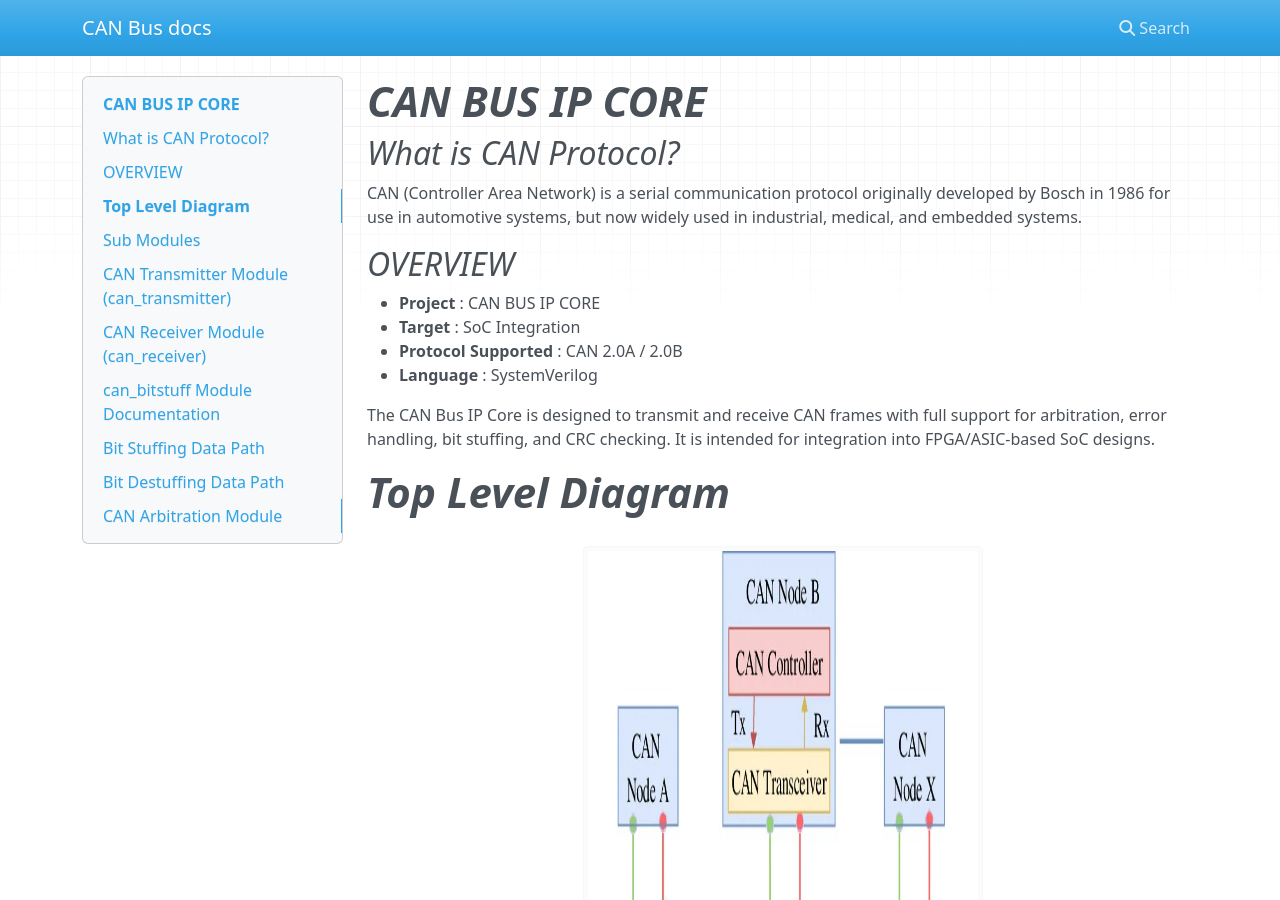
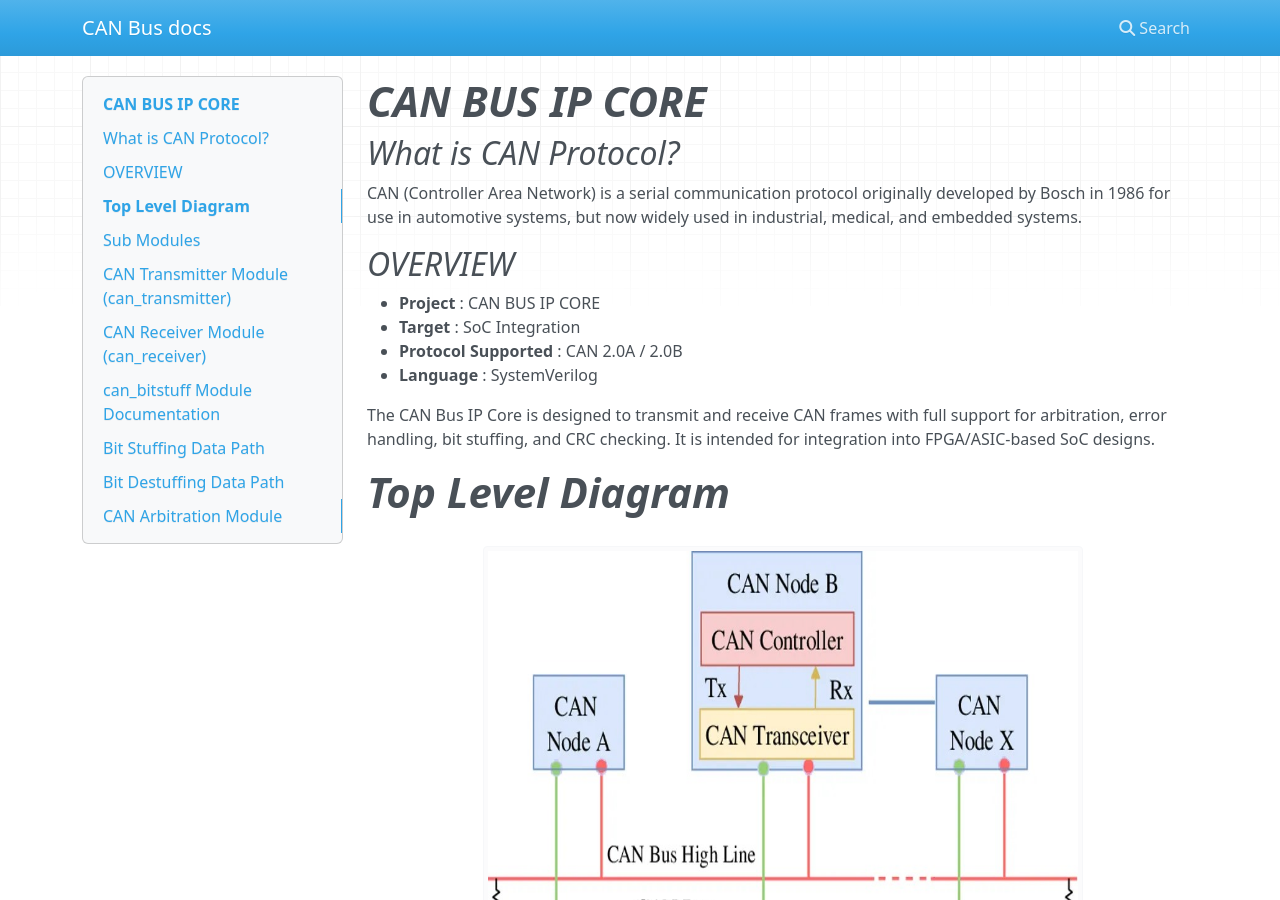
Before and after one commit to meds-uet/CAN-Bus, an MkDocs documentation site: the page built from docs/index.md, in a window 1280 px wide and 900 px high. Built offline with MkDocs 1.6.1, drawn with Linux system fonts in a browser that asks for light colours; nearby versions of some CDN libraries.

Commit message:
Update index.md

```diff
--- a/docs/index.md
+++ b/docs/index.md
@@ -15,7 +15,7 @@ The CAN Bus IP Core is designed to transmit and receive CAN frames with full sup
 # ***Top Level Diagram***
 
 <div align="center">
-  <img src="https://github.com/meds-uet/CAN-Bus/blob/main/docs/images_design/top%20module.jpg" width="400" height="500">
+  <img src="https://github.com/meds-uet/CAN-Bus/blob/main/docs/images_design/top%20module.jpg" width="600" height="400">
 </div>
 
 ## ***Sub Modules***
@@ -115,7 +115,7 @@ This module supports both **standard (11-bit ID)** and **extended (29-bit ID)**
 Here is the data serialization data path:
 
 <div align="center">
-  <img src="https://github.com/meds-uet/CAN-Bus/blob/main/docs/images_design/can_transmitter.png" width="400" height="500">
+  <img src="https://github.com/meds-uet/CAN-Bus/blob/main/docs/images_design/can_transmitter.png" width="600" height="400">
 </div>
 
 Here is the FSM for transmitter:
```
